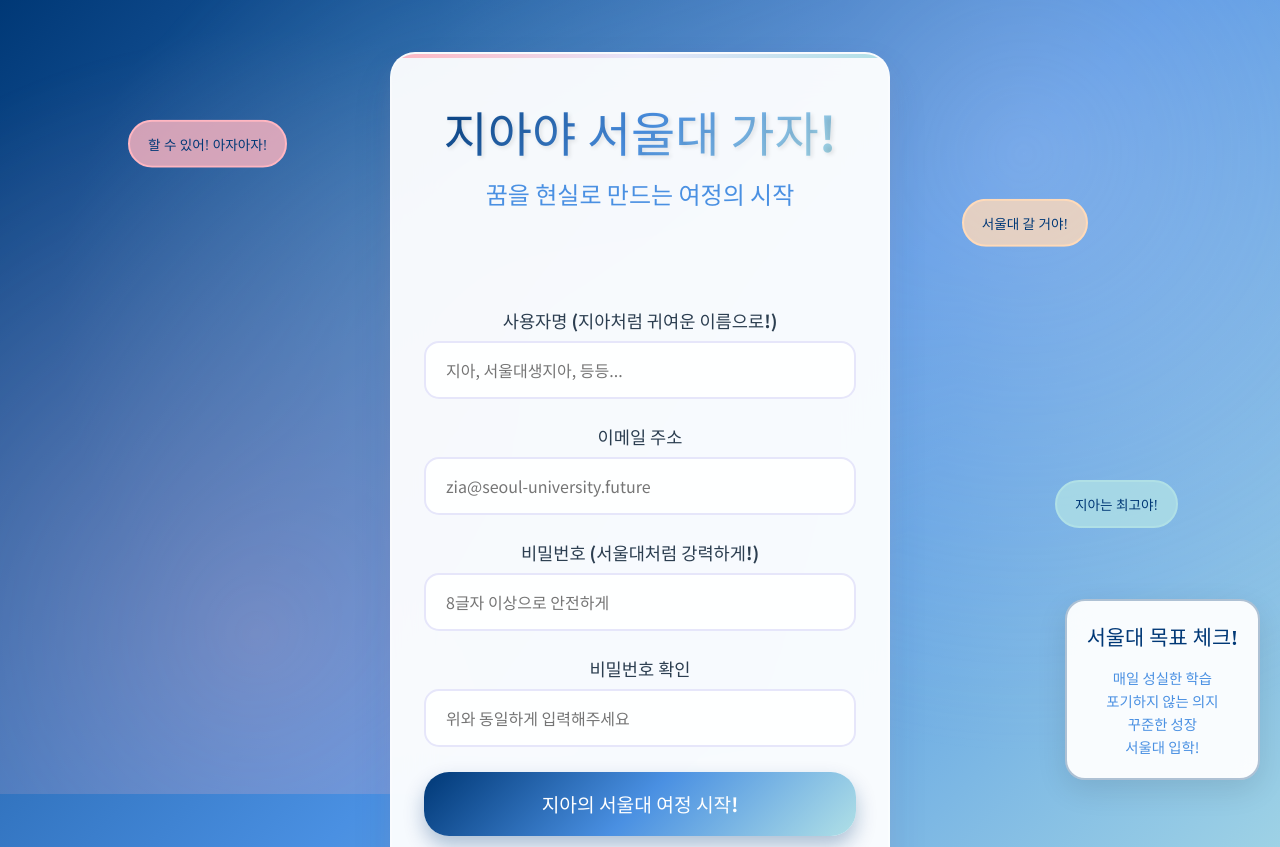
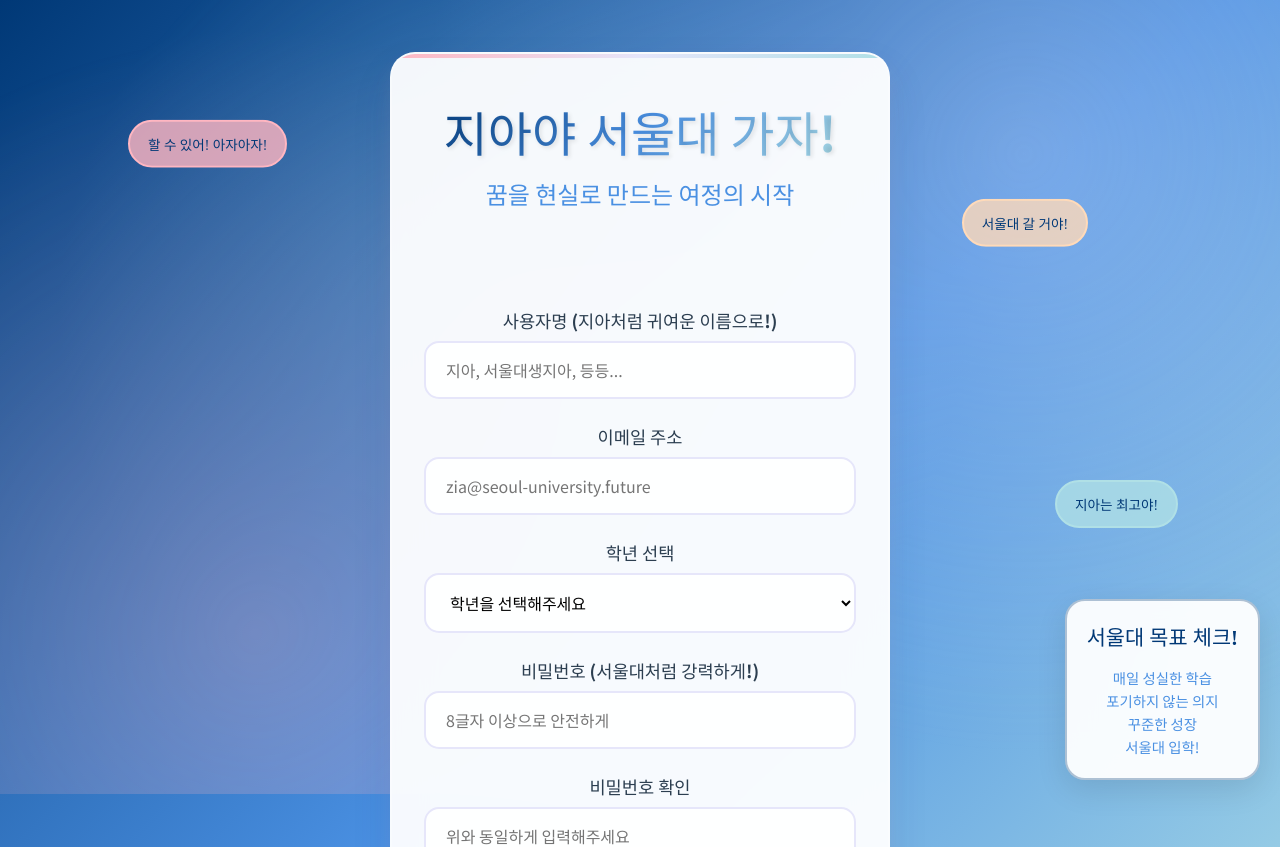
Before and after one commit to kilhoshin/aissam, a React (Vite) app in the folder frontend/: page /register in a window 1280 px wide. Shown: the top 847 px of the page. Built offline with nearby package versions, Linux system fonts and the light colour scheme; no server answers; a web font is replaced by a local one.

Commit message:
Fix registration form to match backend schema: name field and grade selection

```diff
--- a/frontend/src/components/Register.jsx
+++ b/frontend/src/components/Register.jsx
@@ -4,10 +4,11 @@
 
 const Register = () => {
   const [formData, setFormData] = useState({
-    username: '',
+    name: '',
     email: '',
     password: '',
-    confirmPassword: ''
+    confirmPassword: '',
+    grade: ''
   });
   const [isLoading, setIsLoading] = useState(false);
   const [error, setError] = useState('');
@@ -40,8 +41,21 @@
       return;
     }
 
+    if (!formData.grade) {
+      setError('학년을 선택해주세요! ');
+      setIsLoading(false);
+      return;
+    }
+
     try {
-      await register(formData.username, formData.email, formData.password);
+      const registrationData = {
+        name: formData.name,
+        email: formData.email,
+        password: formData.password,
+        grade: formData.grade
+      };
+
+      await register(registrationData);
       navigate('/dashboard');
     } catch (err) {
       setError('회원가입에 실패했어요. 다시 시도해주세요! ');
@@ -77,14 +91,14 @@
         {/* 회원가입 폼 */}
         <form onSubmit={handleSubmit}>
           <div className="form-group">
-            <label htmlFor="username" className="form-label">
+            <label htmlFor="name" className="form-label">
               사용자명 (지아처럼 귀여운 이름으로!)
             </label>
             <input
               type="text"
-              id="username"
-              name="username"
-              value={formData.username}
+              id="name"
+              name="name"
+              value={formData.name}
               onChange={handleChange}
               className="form-input"
               placeholder="지아, 서울대생지아, 등등..."
@@ -106,6 +120,25 @@
               placeholder="zia@seoul-university.future"
               required
             />
+          </div>
+
+          <div className="form-group">
+            <label htmlFor="grade" className="form-label">
+              학년 선택
+            </label>
+            <select
+              id="grade"
+              name="grade"
+              value={formData.grade}
+              onChange={handleChange}
+              className="form-input"
+              required
+            >
+              <option value="">학년을 선택해주세요</option>
+              <option value="고1">고등학교 1학년</option>
+              <option value="고2">고등학교 2학년</option>
+              <option value="고3">고등학교 3학년</option>
+            </select>
           </div>
 
           <div className="form-group">
--- a/frontend/src/context/AuthContext.jsx
+++ b/frontend/src/context/AuthContext.jsx
@@ -79,24 +79,7 @@
     } catch (error) {
       console.error('Registration failed:', error)
       console.error('Error response:', error.response?.data)
-
-      // 더 구체적인 에러 메시지 제공
-      let errorMessage = '회원가입에 실패했습니다.'
-
-      if (error.response?.status === 400) {
-        if (error.response.data?.detail === 'Email already registered') {
-          errorMessage = '이미 등록된 이메일입니다. 다른 이메일을 사용해주세요.'
-        } else {
-          errorMessage = error.response.data?.detail || '입력 정보를 확인해주세요.'
-        }
-      } else if (error.response?.status === 500) {
-        errorMessage = '서버 오류가 발생했습니다. 잠시 후 다시 시도해주세요.'
-      }
-
-      return {
-        success: false,
-        error: errorMessage
-      }
+      throw error
     }
   }
 
```
